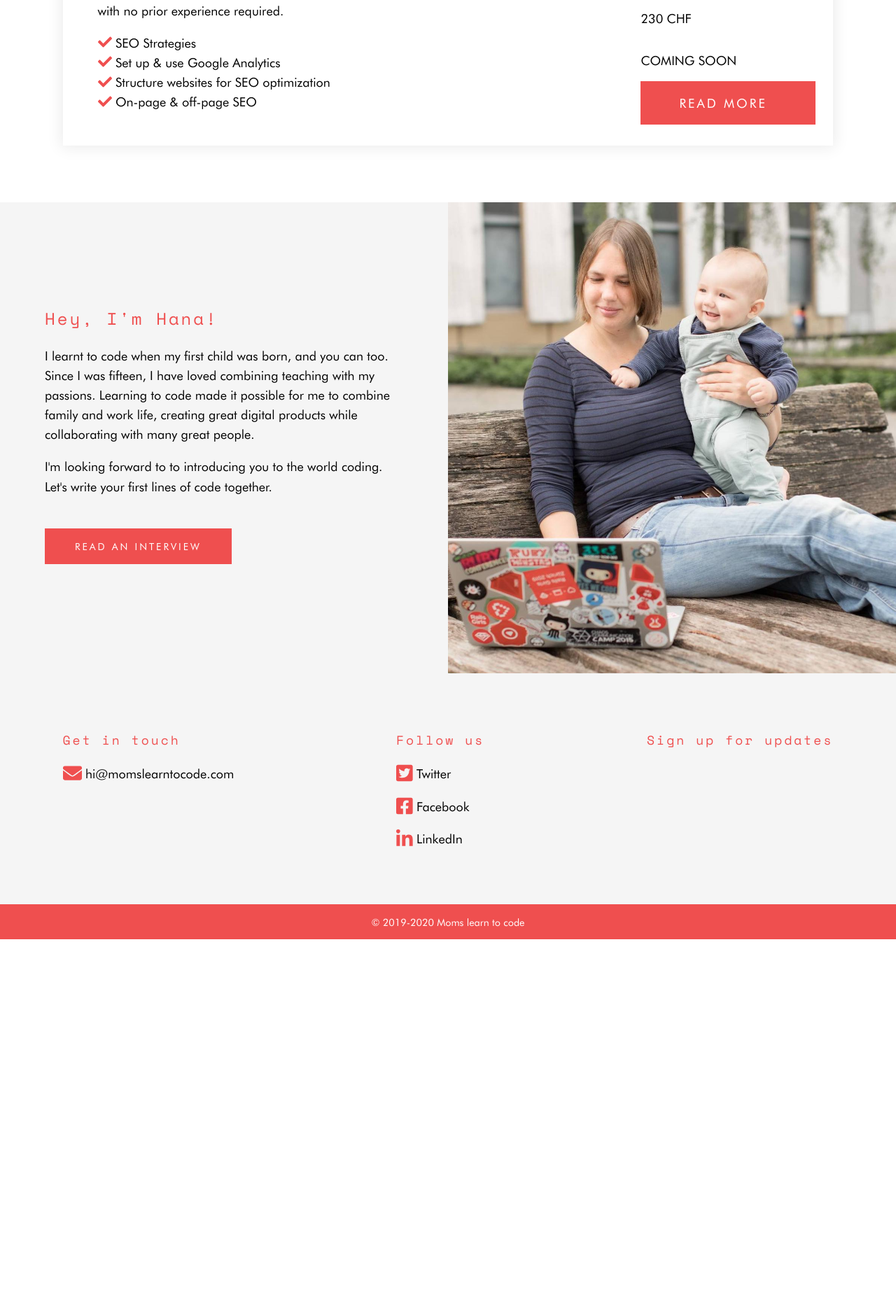
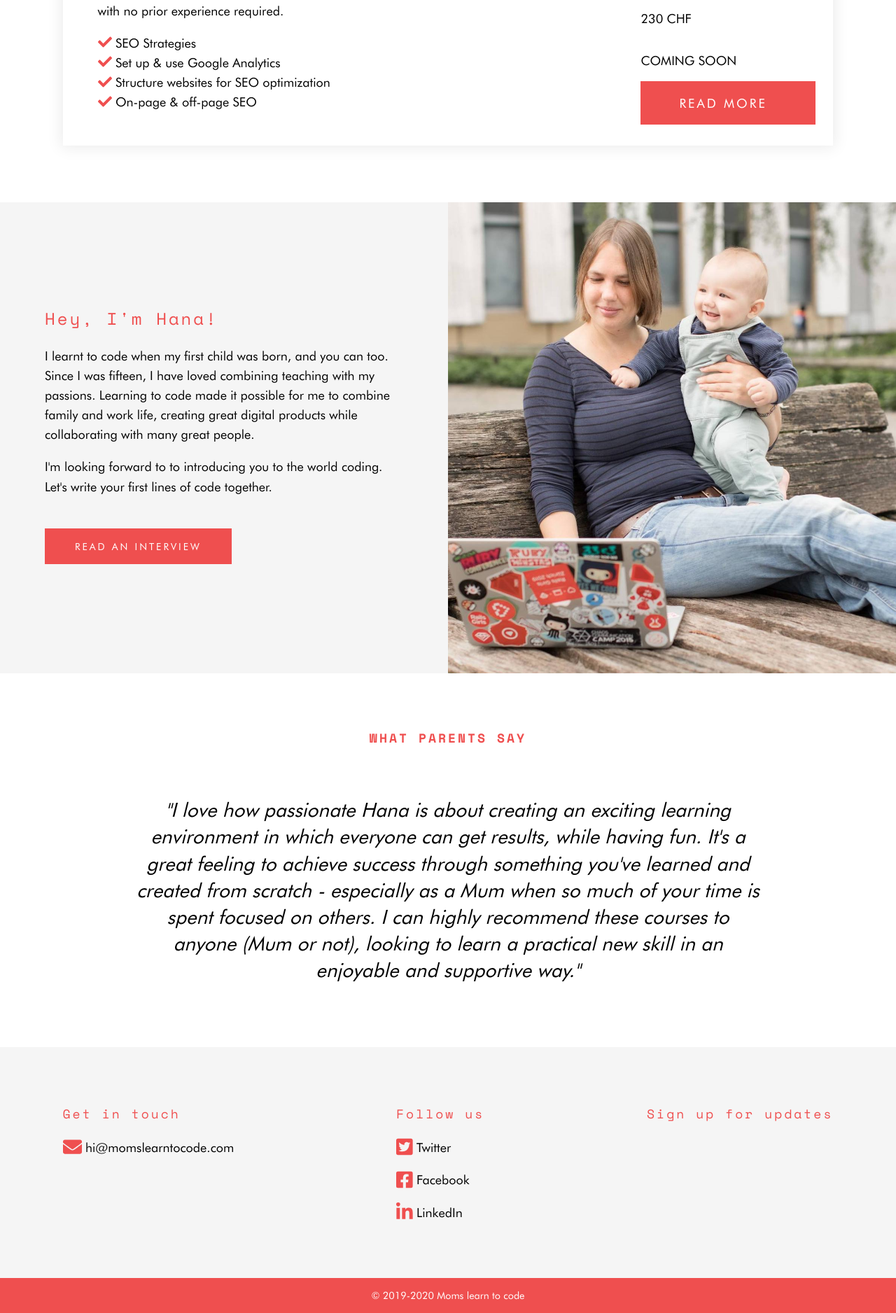
Before and after one commit to hharen/mltc_jekyll, a Jekyll site: the page built from index_to_be.html, in a window 1280 px wide. Shown: the part 3295-5171 px from the top of the page at 70% size. Built offline with Jekyll 4.4.1, drawn with Linux system fonts in a browser that asks for light colours; nearby versions of some CDN libraries; before the commit the page ends 4637 px from its top, so only the background shows below that.

Commit message:
Add testimonials section

```diff
--- a/_sass/components/body.scss
+++ b/_sass/components/body.scss
@@ -49,8 +49,3 @@ a:hover, footer svg:hover {
 .features h3 {
   font-weight: normal;
 }
-
-// Footer
-footer h3 {
-  text-transform: none;
-}
--- a/_sass/components/containers.scss
+++ b/_sass/components/containers.scss
@@ -63,6 +63,18 @@
   min-height: 500px;
 }
 
+.testimonials {
+  padding: 5% 15%;
+}
+
+.testimonials p {
+  font-size: 28px;
+  font-style: oblique;
+  line-height: 1.36;
+  letter-spacing: normal;
+  padding-top: 1.5em;
+}
+
 
 @media only screen and (max-width: 800px) {
     .about-me-box {
--- a/index_to_be.html
+++ b/index_to_be.html
@@ -147,4 +147,14 @@ description: Coding classes made by moms, for moms. So if you're looking to comb
         <div class="about-me-image">
         </div>
       </div>
+
+      <div class="container testimonials">
+        <h2>What parents say</h2>
+        <p>"I love how passionate Hana is about creating an exciting learning environment
+        in which everyone can get results, while having fun. It's a great feeling to achieve
+        success through something you've learned and created from scratch - especially as a
+        Mum when so much of your time is spent focused on others. I can highly recommend these
+        courses to anyone (Mum or not), looking to learn a practical new skill in an enjoyable and
+        supportive way."</p>
+      </div>
     </main>
```
